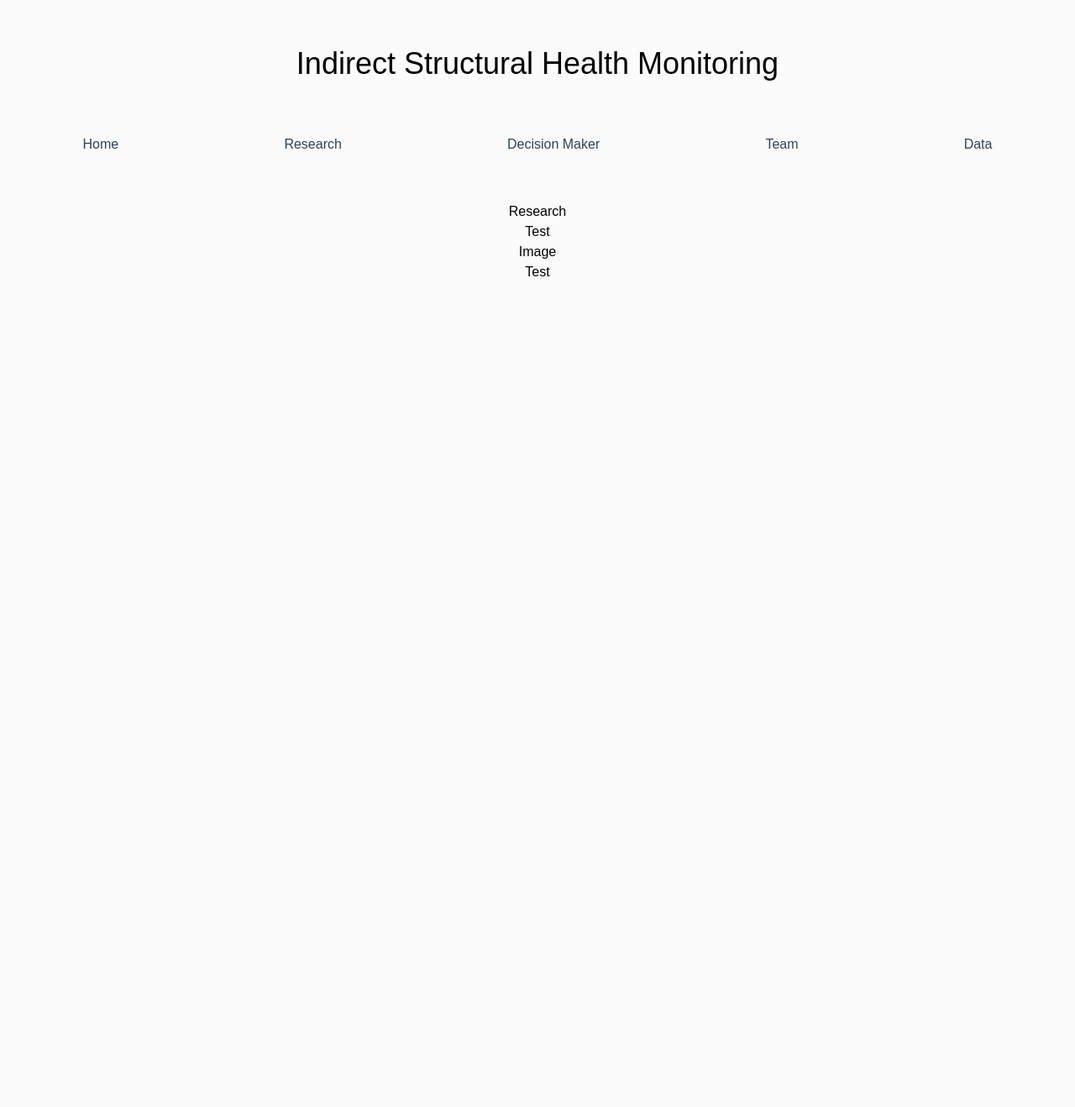
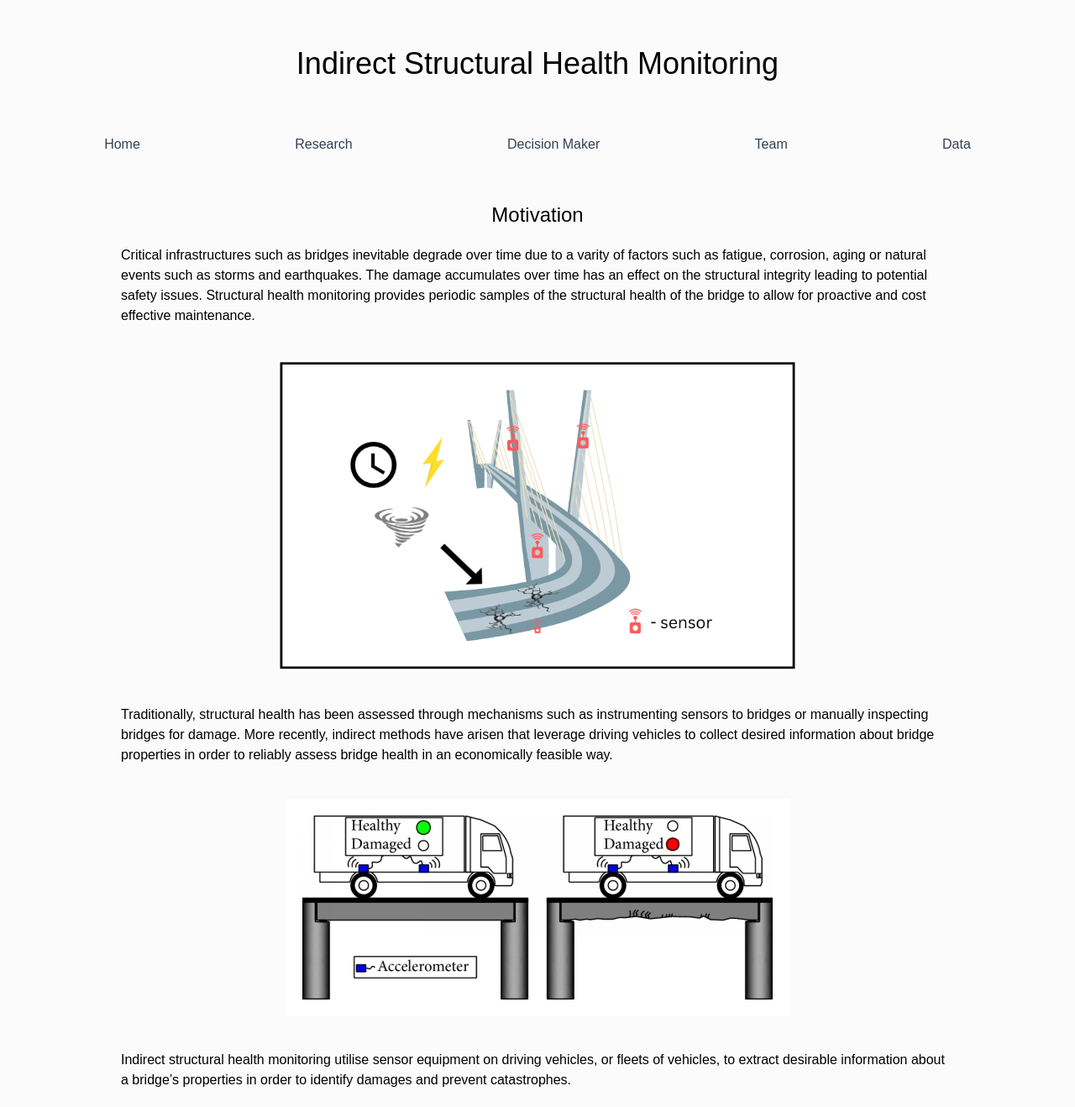
Before and after one commit to MiLinny/ishm, a Next.js app: page /research in a window 1280 px wide. Shown: the whole page at 84% size. Before the commit the page ends 800 px from the top, so only its background shows below. Built offline with nearby package versions, Linux system fonts and the light colour scheme.

Commit message:
Add image wrapper and images

```diff
--- /dev/null
+++ b/src/components/image.tsx
@@ -0,0 +1,22 @@
+import NextImage from 'next/image';
+
+type ImageType = {
+    src: string,
+    width: number,
+    height: number,
+    alt: string,
+    className?: string
+}
+
+export default function Image({src, width, height, alt, className} : ImageType) {
+    /**
+     * Image component that wraps the next/image component for correct image reference on Github pages.
+     */
+
+    // Determines image url reference by whether it's the development or github page environment
+    const is_prod = process.env.NODE_ENV === "production";
+
+    let computed_src = is_prod ? '/ishm' + src : src;
+
+    return <NextImage src={computed_src} width={width} height={height} alt={alt} className={className}/>
+}
--- a/src/components/navbar.tsx
+++ b/src/components/navbar.tsx
@@ -1,6 +1,6 @@
 import Link from 'next/link';
 import type { NavLink } from './variables';
-import { Routes } from './variables';
+import { ROUTES } from './variables';
 
 
 export default function Navbar() {
@@ -12,9 +12,9 @@ export default function Navbar() {
     };
 
     return (
-        <nav className='flex'>
+        <nav className='flex px-8'>
             {
-                Routes.titles().map(x => generate_tab(x))
+                ROUTES.titles().map(x => generate_tab(x))
             }
         </nav>
     )
--- a/src/components/variables.ts
+++ b/src/components/variables.ts
@@ -4,7 +4,7 @@ export type NavLink = {
     sublinks?: Array<NavLink>
 };
 
-export const Routes = {
+export const ROUTES = {
     titles: (): Array<NavLink> => [
         {name: 'Home', ref: '/'},
         {name: 'Research', ref: '/research', sublinks: [
--- a/src/pages/research/index.tsx
+++ b/src/pages/research/index.tsx
@@ -1,14 +1,32 @@
+import Image from '@/components/image';
+
 export default function Research() {
 
     return (
         <>
-            <h2>Research</h2>
-            <div>
-                Test
+            <h2 className='text-2xl font-medium'>Motivation</h2>
+            <div className='py-5'>
+                Critical infrastructures such as bridges inevitable degrade over time due to a varity of factors such as fatigue, corrosion, aging or natural events such as storms and earthquakes. The damage accumulates over time has an effect on the structural integrity leading to potential safety issues. Structural health monitoring provides periodic samples of the structural health of the bridge to allow for proactive and cost effective maintenance.
             </div>
-            <div>Image</div>
-            <div>
-                Test
+            <Image
+                src='/research-damaged-bridge.png'
+                alt='Bridges degrade over time due to external factors such as weather or decay.'
+                width={620}
+                height={370}
+                className='py-5'
+            />
+            <div className='py-5'>
+                Traditionally, structural health has been assessed through mechanisms such as instrumenting sensors to bridges or manually inspecting bridges for damage. More recently, indirect methods have arisen that leverage driving vehicles to collect desired information about bridge properties in order to reliably assess bridge health in an economically feasible way.
+            </div>
+            <Image
+                src='/research-truck-sensors.png'
+                alt='Mobile vehicles equipped with sensors can analyse bridge health.'
+                width={600}
+                height={259}
+                className='py-5'
+            />
+            <div className='py-5'>
+                Indirect structural health monitoring utilise sensor equipment on driving vehicles, or fleets of vehicles, to extract desirable information about a bridge’s properties in order to identify damages and prevent catastrophes.
             </div>
         </>
     )
```
Also changed, not shown: public/research-damaged-bridge.png (added), public/research-truck-sensors.png (added).
